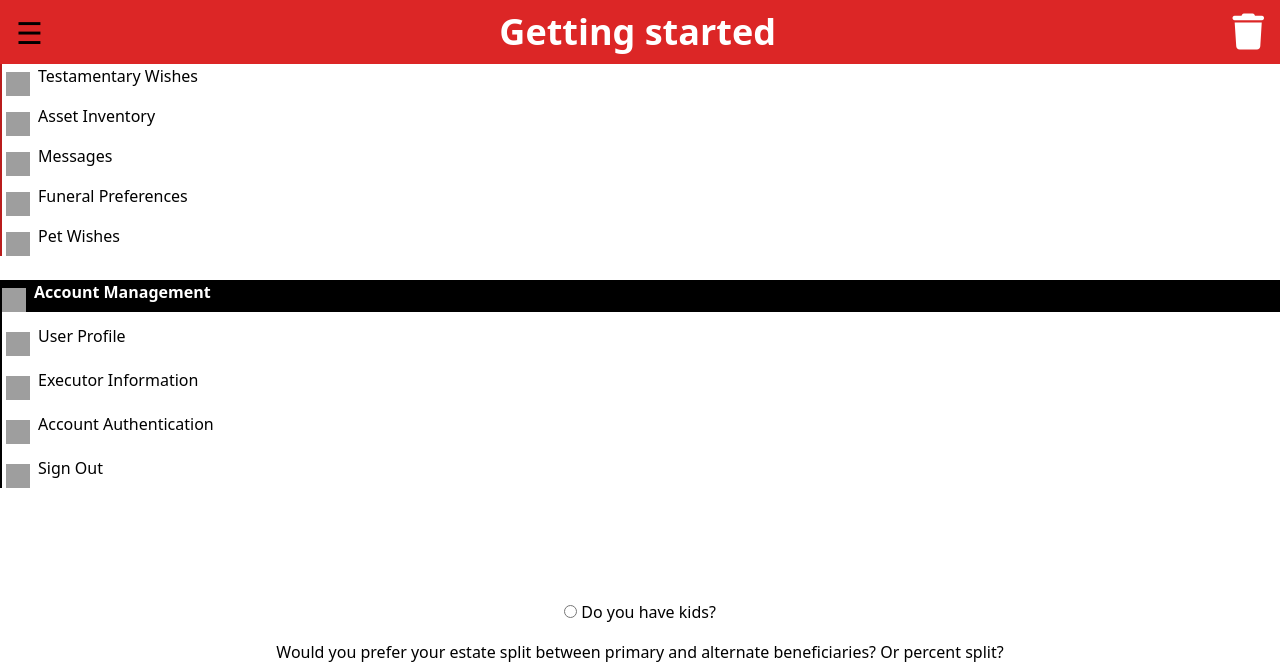
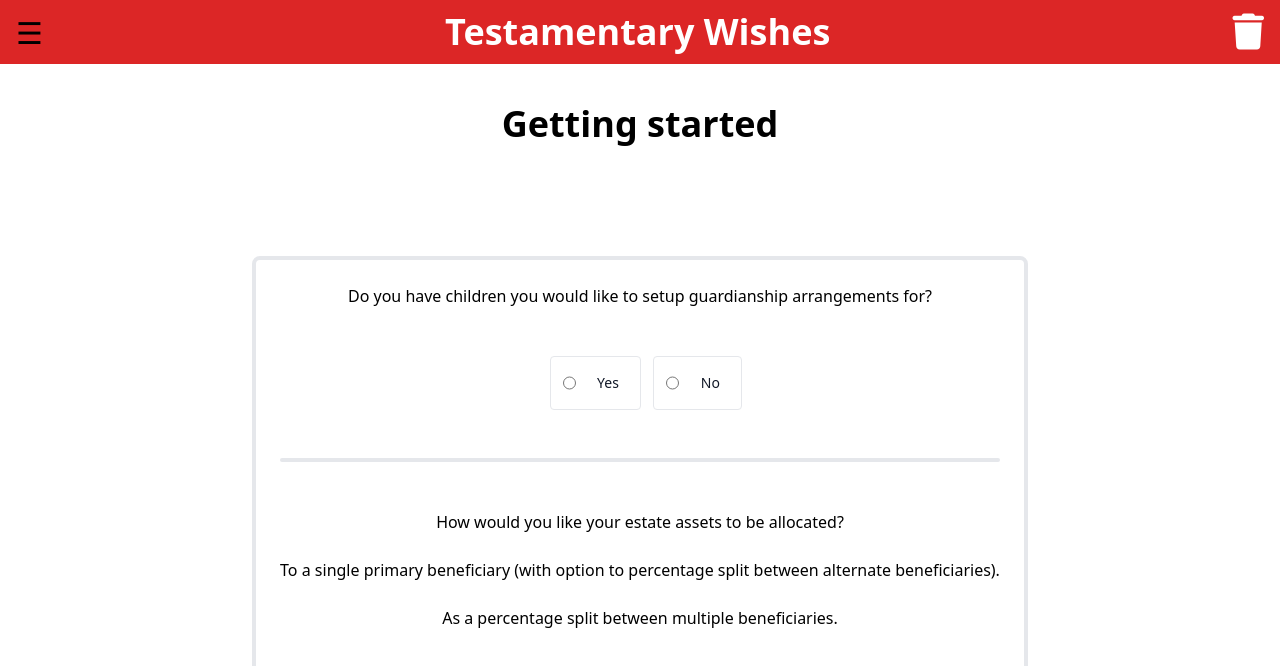
Before and after one commit to OC-Capstone/HLCapstone, a PHP site: page /gettingStarted.php in a window 1280 px wide. Shown: the top 666 px of the page. Run offline with PHP 8.4, Linux system fonts and the light colour scheme; some libraries are stand-ins or nearby versions; grey boxes are pictures that could not be loaded.

Commit message:
getting started page

```diff
--- a/src/Beneficiary.html
+++ b/src/Beneficiary.html
@@ -169,7 +169,7 @@
           <div class="footer w-full h-32 bg-white relative inset-x-0 flex justify-center grid grid-cols-3 gap-4">
 
             <div class="flex items-center justify-center">
-              <a href="">
+              <a href="guardian.php">
                 <img src="../res/iconsHL/arrow_back.png" width="150px" height="100px">
               </a>
             </div>
--- a/src/gettingStarted.php
+++ b/src/gettingStarted.php
@@ -1,5 +1,6 @@
- <!DOCTYPE html>
+<!DOCTYPE html>
 <html lang="en">
+
 <head>
     <meta charset="UTF-8">
     <meta name="viewport" content="width=device-width, initial-scale=1.0">
@@ -8,47 +9,83 @@
     <link rel="stylesheet" href="https://cdnjs.cloudflare.com/ajax/libs/font-awesome/6.0.0-beta3/css/all.min.css">
     <link href="https://cdn.jsdelivr.net/npm/tailwindcss@2.0.2/dist/tailwind.min.css" rel="stylesheet">
 </head>
+
 <body class="bg-white">
-    <div id="mySidenav" class="sidenav">
-        <?php include("navbar.html"); ?>
-    </div>
+
+
+
+
     <!-- Container -->
     <div>
         <!-- Header -->
         <div class="fixed top-0 left-0 w-full h-16 bg-red-600 flex justify-between items-center px-4 z-1">
             <span style="font-size:30px;cursor:pointer" onclick="openNav()">&#9776;</span>
-            <div id="title" class="text-white font-lato font-bold text-shadow-md text-2xl sm:text-4xl md:text-4xl">Getting started</div>
+            <div id="title" class="text-white font-lato font-bold text-shadow-md text-2xl sm:text-4xl md:text-4xl">Testamentary Wishes</div>
             <a href="#"><i class="fa-solid fa-trash text-white text-4xl"></i></a>
         </div>
 
-
-        <div class="bg-white flex justify-center items-start mt-20">
-            <form class="text-center" id="myForm1">
-                <div class="mb-4">
-                    <input type="radio" name="kids?" value="kids?" id="kidsRadio">
-                    <label for="kids?" class="inline-block">Do you have kids?</label>
-                </div>
-            </form>
+        <!-- header -->
+        <div class="w-full flex p-2 justify-center">
+            <div class="text-4xl font-bold dark:text-white mt-24">Getting started</div>
         </div>
 
-        <div class="bg-white flex justify-center items-start">
-            <form class="text-center" id="myForm2">
-                <div class="mb-4">
-                    <label>Would you prefer your estate split between primary and alternate beneficiaries? Or percent split?</label>
-                </div>
-                <div class="mb-2">
-                    <input type="radio" name="estateSplit" value="estateSplit">
-                    <label for="estateSplit" class="inline-block">Estate split between primary and alternate beneficiaries</label>
-                </div>
-                <div class="mb-2">
-                    <input type="radio" name="percentSplit" value="percentSplit">
-                    <label for="percentSplit" class="inline-block">Percent split of estate</label>
-                </div>
-            </form>
+        <!---question 1-->
+        <div class="w-full flex p-2 justify-center">
+            <div class="bg-white flex-col flex justify-center mt-24 p-6 w-5/8 border-4 border-gray-200 rounded-lg">
+
+                <form class="text-center" id="myForm1">
+
+                    <div class="mb-4">
+                        <label>Do you have children you would like to setup guardianship arrangements for? </label>
+                    </div>
+
+                    <div class="bg-white flex justify-center items-start mt-12">
+                        <form class="text-center" id="myForm1">
+
+                            <label for="bordered-radio-1" class="flex items-center ps-4 border ml-3 border-gray-200 rounded dark:border-gray-700">
+                                <input id="bordered-radio-1" type="radio" value="" name="bordered-radio" class="w-4 h-4 ml-3 text-blue-600 bg-gray-100 border-gray-300 focus:ring-blue-500 dark:focus:ring-blue-600 dark:ring-offset-gray-800 focus:ring-2 dark:bg-gray-700 dark:border-gray-600" onclick="checkRadio()">
+                                <label for="bordered-radio-1" class="w-full py-4 ms-2 text-sm ml-5 mr-5 font-medium text-gray-900 dark:text-gray-300">Yes</label>
+                            </label>
+
+                            <label for="bordered-radio-2" class="flex items-center ps-4 border ml-3 border-gray-200 rounded dark:border-gray-700">
+                                <input id="bordered-radio-2" type="radio" value="" name="bordered-radio" class="w-4 h-4 ml-3 text-blue-600 bg-gray-100 border-gray-300 focus:ring-blue-500 dark:focus:ring-blue-600 dark:ring-offset-gray-800 focus:ring-2 dark:bg-gray-700 dark:border-gray-600" onclick="checkRadio()">
+                                <label for="bordered-radio-2" class="w-full py-4 ms-2 text-sm ml-5 mr-5 font-medium text-gray-900 dark:text-gray-300">No</label>
+                            </label>
+                        </form>
+                    </div>
+                </form>
+
+                <div class="h-1 bg-gray-200 rounded mt-12 mb-12 "></div>
+
+                <!---question 2-->
+
+                <!--gray border-->
+
+                <form class="text-center" id="myForm2">
+                    <div class="mb-4">
+                        <label>How would you like your estate assets to be allocated?<br>
+                            <br> To a single primary beneficiary (with option to percentage split between alternate beneficiaries).
+                            <br>
+                            <br> As a percentage split between multiple beneficiaries. </label>
+                    </div>
+                    <div class="bg-white flex justify-center items-start mt-12 mb-12 ">
+                        <form class="text-center" id="myForm2">
+
+                            <label for="bordered-radio-3" class="flex items-center ps-4 border ml-3 border-gray-200 rounded dark:border-gray-700">
+                                <input id="bordered-radio-3" type="radio" value="" name="bordered-radio2" class="w-4 h-4 ml-3 text-blue-600 bg-gray-100 border-gray-300 focus:ring-blue-500 dark:focus:ring-blue-600 dark:ring-offset-gray-800 focus:ring-2 dark:bg-gray-700 dark:border-gray-600" onclick="checkRadio()">
+                                <label for="bordered-radio-3" class="w-full py-4 ms-2 text-sm ml-5 mr-5 font-medium text-gray-900 dark:text-gray-300">Primary and alternate</label>
+                            </label>
+
+                            <label for="bordered-radio-4" class="flex items-center ps-4 border ml-3 border-gray-200 rounded dark:border-gray-700">
+                                <input id="bordered-radio-4" type="radio" value="" name="bordered-radio2" class="w-4 h-4 ml-3 text-blue-600 bg-gray-100 border-gray-300 focus:ring-blue-500 dark:focus:ring-blue-600 dark:ring-offset-gray-800 focus:ring-2 dark:bg-gray-700 dark:border-gray-600" onclick="checkRadio()">
+                                <label for="bordered-radio-4" class="w-full py-4 ms-2 text-sm ml-5 mr-5 font-medium text-gray-900 dark:text-gray-300">Percent split</label>
+                            </label>
+
+                        </form>
+                    </div>
+                </form>
+            </div>
         </div>
-
-
-
 
         <!-- Footer -->
         <div class="footer w-full h-32 bg-white">
@@ -61,75 +98,60 @@
                 <div class=" flex flex-col">
                     <!-- Row One -->
                     <div class="h-1/4 flex items-center justify-center">
-                        <div class="w-64 h-7 text-center text-zinc-600 sm:text-lg md:text-xl font-semibold italic">Placeholder Text</div>
+                        <div class="w-64 h-7 text-center text-zinc-600 sm:text-lg md:text-xl font-semibold italic"></div>
                     </div>
                     <!-- Row Two -->
                     <div class="h-3/4 flex items-center justify-center" style="background-image: url('../res/iconsHL/step1.png'); background-size: contain; background-repeat: no-repeat; background-position: center;"></div>
                 </div>
                 <!-- Column Three -->
                 <div class="flex items-center justify-center">
-                    <a href="#" id="nextButton"><img src="../res/iconsHL/arrow_next.png" width="150px" height="100px"></a>
+                    <a id="nextLink" href="">
+                        <button id="nextButton" class="focus:outline-none">
+                            <img src="../res/iconsHL/arrow_next.png" width="150px" height="100px">
+                        </button>
+                    </a>
                 </div>
             </div>
         </div>
     </div>
 
     <script>
-        document.getElementById('nextButton').addEventListener('click', function() {
-            if (document.getElementById('kidsRadio').checked) {
-                window.location.href = 'create_guardian.php';
-            } else {
-                window.location.href = 'Beneficiary.html';
+    function checkRadio() {
+        var radioButtons1 = document.getElementsByName("bordered-radio");
+        var radioButtons2 = document.getElementsByName("bordered-radio2");
+        var nextButton = document.getElementById("nextButton");
+        var selected1 = false;
+        var selected2 = false;
+
+        // Check which radio button is selected for the first group
+        for (var i = 0; i < radioButtons1.length; i++) {
+            if (radioButtons1[i].checked) {
+                selected1 = true;
+                break;
             }
-        });
+        }
 
+        // Check which radio button is selected for the second group
+        for (var i = 0; i < radioButtons2.length; i++) {
+            if (radioButtons2[i].checked) {
+                selected2 = true;
+                break;
+            }
+        }
 
-document.getElementById('nextButton').addEventListener('click', function() {
-    if (document.getElementById('kidsRadio').checked) {
-        window.location.href = 'create_guardian.php';
-    } else if (document.querySelector('input[name="estateSplit"]:checked')) {
-        window.location.href = 'primaryAltSequence.php';
-    } else if (document.querySelector('input[name="percentSplit"]:checked')) {
-        window.location.href = 'beneficiarySplit.php';
-    } else {
-        window.location.href = 'Beneficiary.html';
+        // Enable or disable the next button based on selection in both groups
+        if (selected1 && selected2) {
+            // Determine the next page based on radio button selections
+            if (radioButtons1[0].checked) {
+                nextButton.parentElement.href = "guardian.php";
+            } else if (radioButtons1[1].checked) {
+                nextButton.parentElement.href = "beneficiary.html";
+            }
+            nextButton.disabled = false;
+        } else {
+            nextButton.disabled = true;
+        }
     }
-});
-
-// Disable the percentSplit radio button when the estateSplit radio button is checked
-document.querySelectorAll('input[name="estateSplit"]').forEach(function(radio) {
-    radio.addEventListener('click', function() {
-        document.querySelectorAll('input[name="percentSplit"]').forEach(function(percentRadio) {
-            percentRadio.disabled = this.checked;
-        }, this);
-    });
-});
-
-// Disable the estateSplit radio button when the percentSplit radio button is checked
-document.querySelectorAll('input[name="percentSplit"]').forEach(function(radio) {
-    radio.addEventListener('click', function() {
-        document.querySelectorAll('input[name="estateSplit"]').forEach(function(estateRadio) {
-            estateRadio.disabled = this.checked;
-        }, this);
-    });
-});
-
-document.getElementById('nextButton').addEventListener('click', function() {
-    var kidsChecked = document.getElementById('kidsRadio').checked;
-    var estateSplitChecked = document.querySelector('input[name="estateSplit"]:checked');
-    var percentSplitChecked = document.querySelector('input[name="percentSplit"]:checked');
-
-    if (kidsChecked && (estateSplitChecked || percentSplitChecked)) {
-        if (estateSplitChecked) {
-            window.location.href = 'primaryAltSequence.php';
-        } else {
-            window.location.href = 'beneficiarySplit.php';
-        }
-    } else {
-        alert("Please select at least one option for 'Do you have kids?' and either 'Estate split between primary and alternate beneficiaries' or 'Percent split of estate'.");
-    }
-});
-
 </script>
 </body>
 </html>
--- a/src/guardian.php
+++ b/src/guardian.php
@@ -150,7 +150,7 @@ try {
                 <div class="fixed bottom-0  inset-x-0 w-full h-32 flex justify-center grid grid-cols-3 gap-4 bg-white">
                     <!-- Column One -->
                     <div class="flex items-center justify-center">
-                        <a href="dashboard.php">
+                        <a href="gettingStarted.php">
                             <img src="../res/iconsHL/arrow_back.png" width="150px" height="100px">
                         </a>
                     </div>
--- a/src/navbar.html
+++ b/src/navbar.html
@@ -16,7 +16,7 @@
 			<a href="javascript:void(0)" class="closebtn" onclick="closeNav()">&times;</a>
 			<ul class="space-y-2 text-black border-red-700 border-l-2">
 				<li class="bg-red-700 text-white font-bold flex flex-row"><img src="../res/iconsHL/VaultIcon.png" alt="Vault Header" class="w-6 h-6 inline mr-2 mt-2"><a href="dashboard.php">Vault</a></li>
-				<li class="hover:bg-red-700 hover:text-white pl-1 flex flex-row"><img src="../res/iconsHL/TestamentaryWishes.png" alt="Testamentary Wishes" class="w-6 h-6 inline mr-2 mt-2"><a href="guardian_redirect.php">Testamentary Wishes</a></li>
+				<li class="hover:bg-red-700 hover:text-white pl-1 flex flex-row"><img src="../res/iconsHL/TestamentaryWishes.png" alt="Testamentary Wishes" class="w-6 h-6 inline mr-2 mt-2"><a href="gettingStarted.php">Testamentary Wishes</a></li>
 				<li class="hover:bg-red-700 hover:text-white pl-1 flex flex-row"><img src="../res/iconsHL/AssetInventoryIcon.png" alt="Asset Inventory" class="w-6 h-6 inline mr-2 mt-2"><a href="assets.html">Asset Inventory</a></li>
 				<li class="hover:bg-red-700 hover:text-white pl-1 flex flex-row"><img src="../res/iconsHL/MessagesIcon.png" alt="Messages" class="w-6 h-6 inline mr-2 mt-2"><a href="messages.html">Messages</a></li>
 				<li class="hover:bg-red-700 hover:text-white pl-1 flex flex-row"><img src="../res/iconsHL/FuneralPreferences.png" alt="Funeral Preferences" class="w-6 h-6 inline mr-2 mt-2"><a href="funeral.html">Funeral Preferences</a></li>
```
